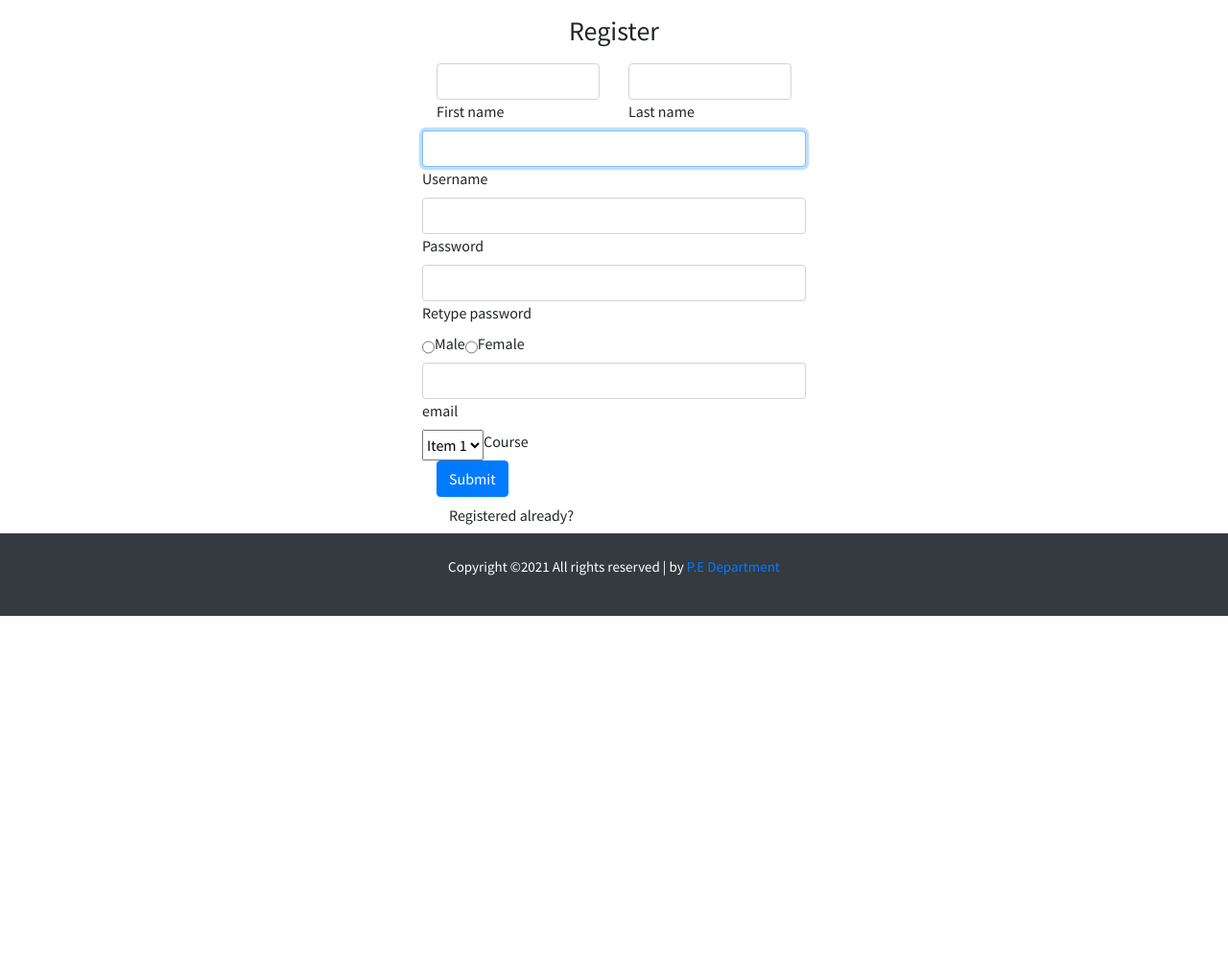
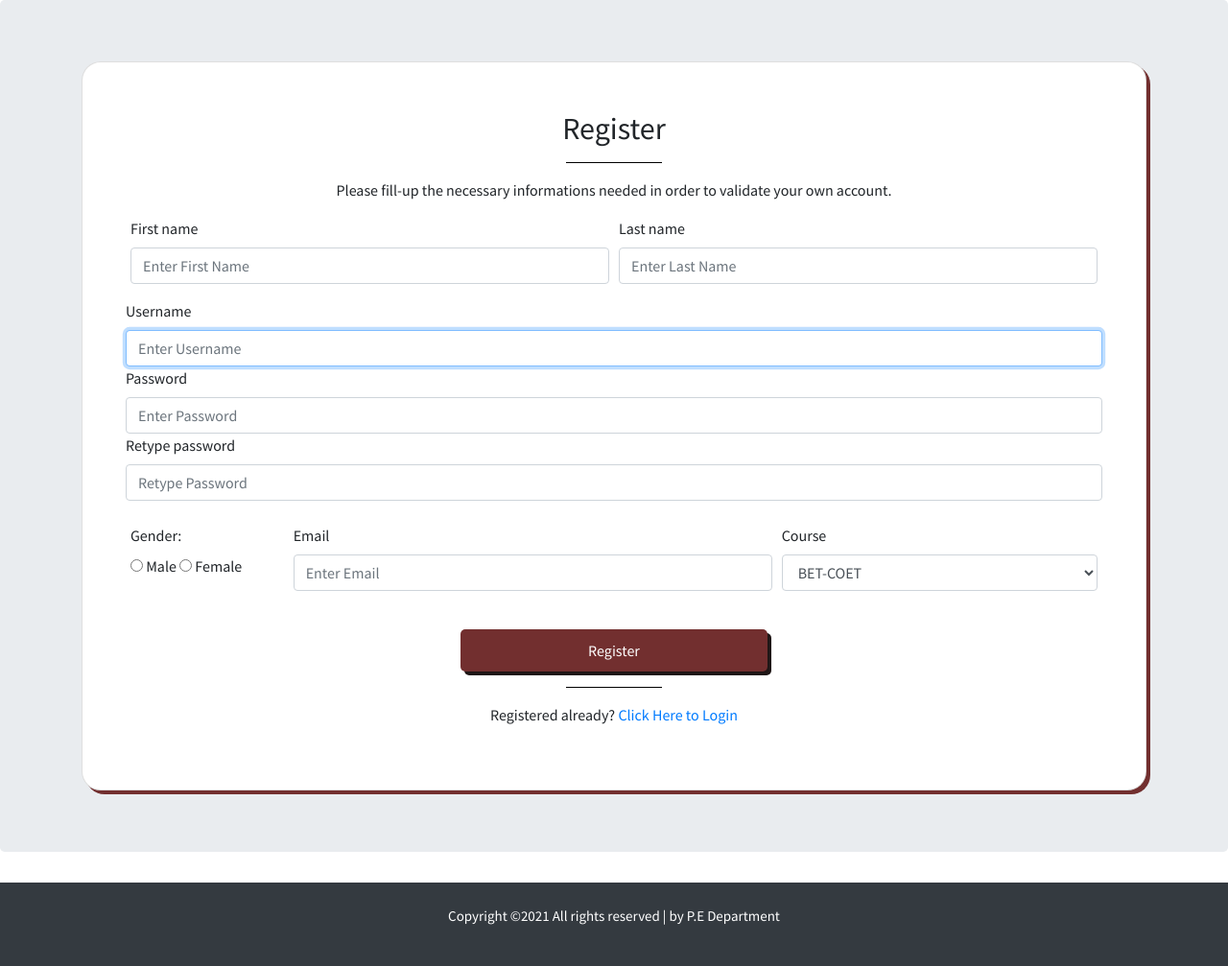
Before and after one commit to ajnarag25/Django_app_P.E-Department, a Django app: page /register.html in a window 1280 px wide. Shown: the part 74-1081 px from the top of the page at 96% size. Before the commit the page ends 716 px from the top, so only its background shows below. Run offline with Django 3.2, Linux system fonts and the light colour scheme; some libraries are stand-ins or nearby versions.

Commit message:
modified all the templates finalization

```diff
--- a/django_app/main/static/css/style.css
+++ b/django_app/main/static/css/style.css
@@ -43,6 +43,7 @@ hr{
     color: white;
     font-size: 20px;
 }
+
 .button-custom{
     padding: 10px;
     width: 320px;
--- a/django_app/main/templates/base.html
+++ b/django_app/main/templates/base.html
@@ -23,7 +23,7 @@
             <div class="row justify-content-center">
                 <div class="col-md-12 text-center">
                     <p class="lead">
-                        Copyright &copy;<script>document.write(new Date().getFullYear());</script> All rights reserved | by <a href="#">P.E Department</a>
+                        Copyright &copy;<script>document.write(new Date().getFullYear());</script> All rights reserved | by P.E Department
                     </p>
                 </div>
             </div>
--- a/django_app/main/templates/register.html
+++ b/django_app/main/templates/register.html
@@ -3,53 +3,69 @@
 
 {% block content %}
 
-<div class="container" style="width: 400px;">
-    <h3 class="text-center my-3">Register</h3>
+
+<div class="jumbotron">
+    <div class="container" >
+        <div class="card custom-container">
+            <div class="text-center">
+                <h2>Register</h2>
+                <hr>
+                <p>Please fill-up the necessary informations needed in order to validate your own account.</p>
+            </div>
             <form action="" method="#">
-        <div class="row">
-            <div class="col">
-                <input type="text" class="form-control" name="newFname" id="newFname">
+                <div class="form-row">
+                    <div class="form-group col-md-6">
                         <label for="newFname" class="form-label">First name</label>
+                        <input type="text" class="form-control" name="newFname" id="newFname" placeholder="Enter First Name">
                     </div>
-            <div class="col">
-                <input type="text" class="form-control" name="newLname" id="newLname">
+                    <div class="form-group col-md-6">
                         <label for="newLname" class="form-label">Last name</label>
+                        <input type="text" class="form-control" name="newLname" id="newLname" placeholder="Enter Last Name">
                     </div>
                 </div>
-        <div class="row">
-            <input type="text" class="form-control" name="newUsername" id="newUsername" autofocus required>
+                <div class="form-row">
                     <label for="newUsername" class="form-label">Username</label>
+                    <input type="text" class="form-control" name="newUsername" id="newUsername" placeholder="Enter Username" autofocus required>
                 </div>
-        <div class="row">
-            <input type="password" class="form-control" name="newPassword" id="newPassword" required>
+                <div class="form-row">
                     <label for="newPassword" class="form-label">Password</label>
+                    <input type="password" class="form-control" name="newPassword" id="newPassword" placeholder="Enter Password" required>
                 </div>
-        <div class="row">
-            <input type="password" class="form-control" name="retypePassword" id="retypePassword" required>
+                <div class="form-row">
                     <label for="retypePassword" class="form-label">Retype password</label>
+                    <input type="password" class="form-control" name="retypePassword" id="retypePassword" placeholder="Retype Password" required>
                 </div>
-        <div class="row">
+                <br>
+                <div class="form-row">
+                    <div class="form-group col-md-2">
+                        <label for="">Gender:</label> <br>
                         <input type="radio" name="gender" id="M" value="M" required>
                         <label for="M" class="form-label">Male</label>
                         <input type="radio" name="gender" id="F" value="F">
                         <label for="F" class="form-label">Female</label>
                     </div>
-        <div class="row">
-            <input type="email" class="form-control" name="newemail" id="newemail">
-            <label for="newemail" class="form-label">email</label>
+                    <div class="form-group col-md-6">
+                        <label for="newemail" class="form-label">Email</label>
+                        <input type="email" class="form-control" name="newemail" id="newemail" placeholder="Enter Email">
                     </div>
-        <div class="row">
-            <select name="newCourse" class="form-select" id="newCourse">
-                <option class="" value="Item 1">Item 1</option>
-                <option class="" value="Item 2">Item 2</option>
+                    <div class="form-group col-md-4">
+                        <label for="newCourse" class="form-label">Course</label>
+                        <select name="newCourse" class="form-control" id="newCourse">
+                            <option class="" value="Item 1">BET-COET</option>
+                            <option class="" value="Item 2">BET-MT</option>
                         </select>
-            <label for="newCourse" class="form-label">Course</label>
                     </div>
-        <div>
-            <button class="btn btn-primary" type="submit">Submit</button>
                 </div>
-        <a class="btn" href="login.html">Registered already?</a>
+                <br>
+                <div class="text-center">
+                    <button type="submit" class="button-custom responsive-custom-btn">Register</button>
+                    <hr>
+                    <p>Registered already? <a href="login.html">Click Here to Login</a></p>
+                </div>
             </form>
         </div>
+    </div>
+</div>
+
 
 {% endblock %}
```
Also changed, not shown: django_app/main/templates/index.html (+14 -4 lines), django_app/main/templates/login.html (+6 -4 lines). Lines whose indentation alone changed are shown as unchanged.
